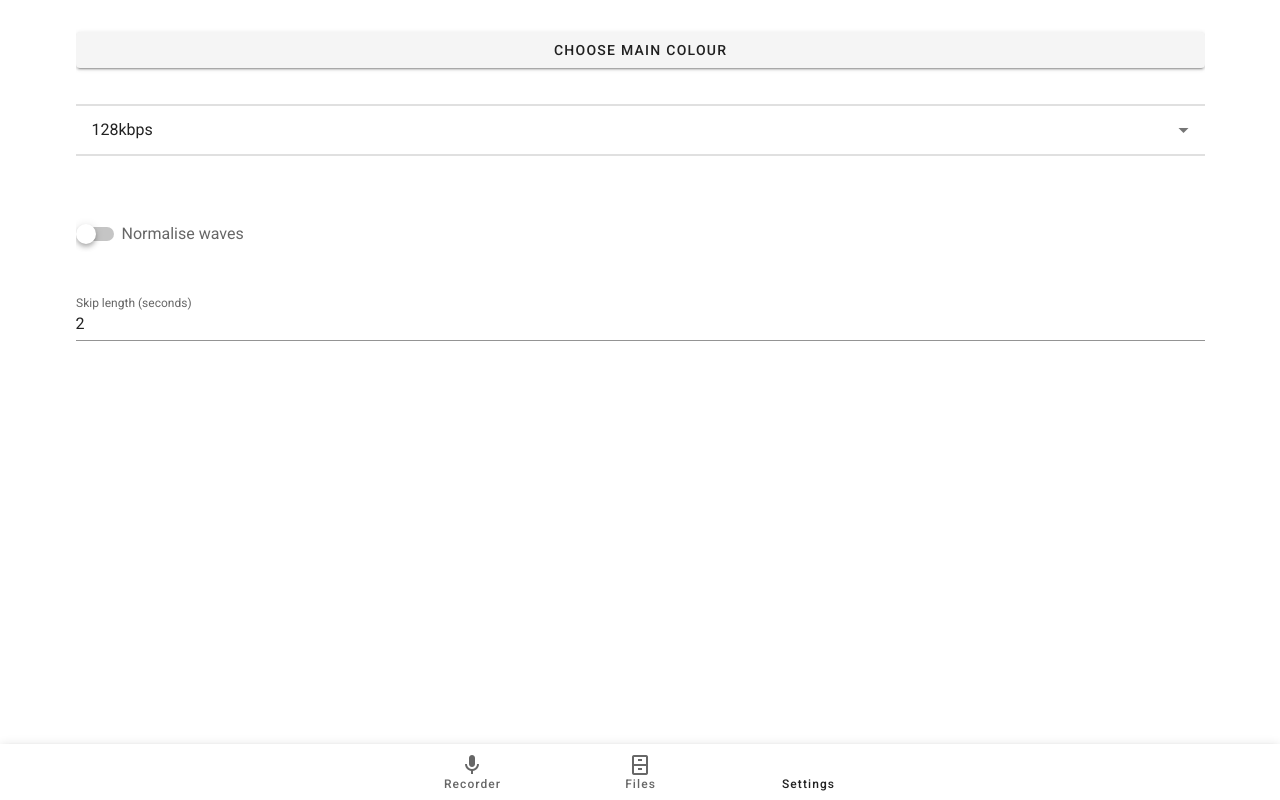
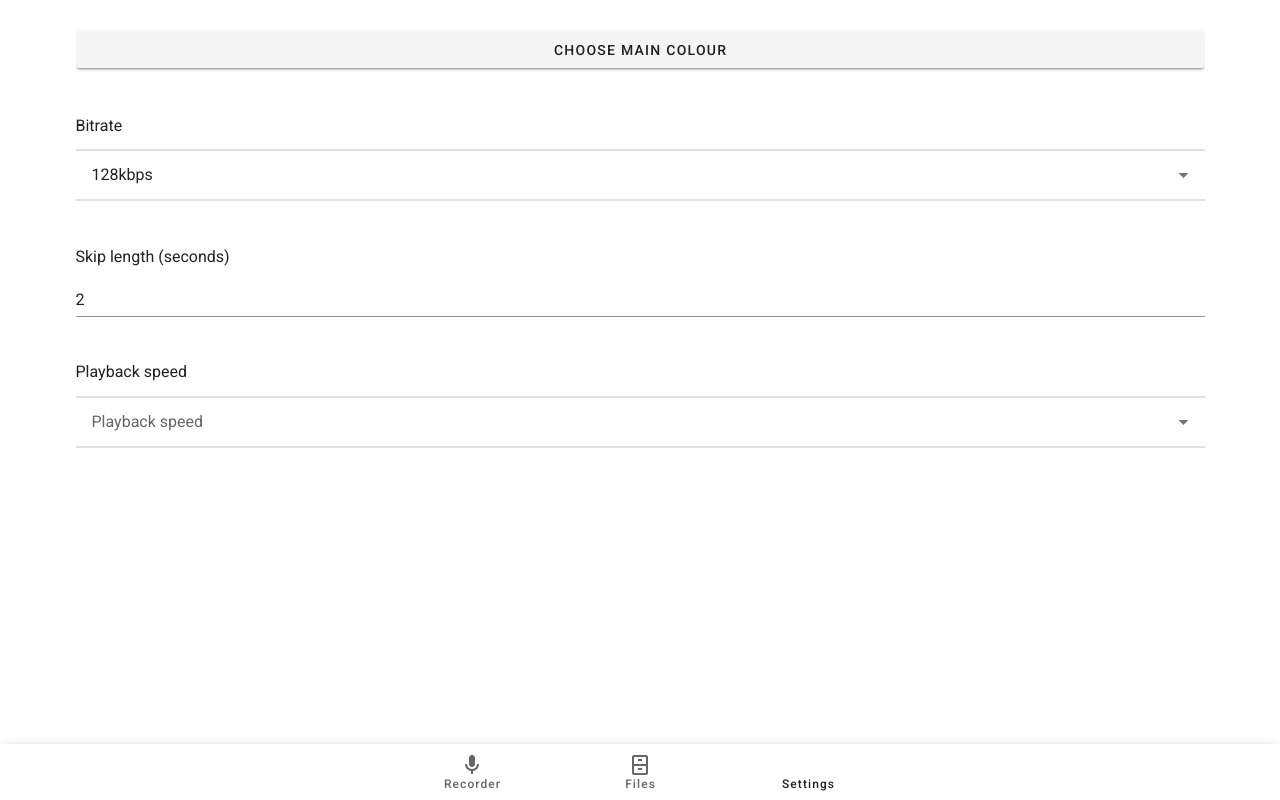
Before and after one commit to carrejoe3/Sample-Me, a Vue app in the folder sampleme/: page /#/settings in a window 1280 px wide. Built offline with nearby package versions, Linux system fonts and the light colour scheme.

Commit message:
added labels to options list/ added audio rate to options page

```diff
--- a/sampleme/src/components/Files.vue
+++ b/sampleme/src/components/Files.vue
@@ -107,6 +107,9 @@ export default {
     },
     skipLength () {
       return this.$store.state.skipLength
+    },
+    audioRate () {
+      return this.$store.state.audioRate
     }
   },
   methods: {
@@ -144,12 +147,12 @@ export default {
         barHeight: 20,
         barRadius: 3,
         hideScrollbar: true,
-        audioRate: 1,
         barWidth: 1,
         interact: true,
         skipLength: this.skipLength,
         responsive: true,
-        normalise: this.normalise
+        normalise: this.normalise,
+        audioRate: this.audioRate
       })
 
       this.waveSurfer.on('finish', () => {
--- a/sampleme/src/store/index.js
+++ b/sampleme/src/store/index.js
@@ -14,7 +14,8 @@ export default new Vuex.Store({
     selectedColour: 'red',
     normalise: false,
     bitRate: 128000,
-    skipLength: 2
+    skipLength: 2,
+    audioRate: 1.2
   },
   mutations: {
     addFile (state, newFile) {
@@ -34,6 +35,9 @@ export default new Vuex.Store({
     },
     updateSkipLength (state, length) {
       state.skipLength = Math.ceil(length)
+    },
+    updateAudioRate (state, audioRate) {
+      state.audioRate = audioRate
     }
   },
   getters: {
--- a/sampleme/src/views/Settingspage.vue
+++ b/sampleme/src/views/Settingspage.vue
@@ -2,24 +2,32 @@
   <v-container>
     <v-list>
       <v-list-item-group>
-        <v-list-item>
+        <v-list-item class="mb-6">
           <v-list-item-content>
             <v-btn @click="colourPickerPopup = true">Choose main colour</v-btn>
           </v-list-item-content>
         </v-list-item>
         <v-list-item>
           <v-list-item-content>
+            <v-list-item-title>Bitrate</v-list-item-title>
             <v-overflow-btn :items="bitRateOptions" :value="bitRateOptions.value" v-model="bitRate" label="Bitrate"></v-overflow-btn>
+          </v-list-item-content>
+        </v-list-item>
+        <!-- <v-list-item>
+          <v-list-item-content>
+            <v-switch v-model="normalise" label="Normalise waves"></v-switch>
+          </v-list-item-content>
+        </v-list-item> -->
+        <v-list-item>
+          <v-list-item-content>
+            <v-list-item-title>Skip length (seconds)</v-list-item-title>
+            <v-text-field v-model="skipLength" type="number"></v-text-field>
           </v-list-item-content>
         </v-list-item>
         <v-list-item>
           <v-list-item-content>
-            <v-switch v-model="normalise" label="Normalise waves"></v-switch>
-          </v-list-item-content>
-        </v-list-item>
-        <v-list-item>
-          <v-list-item-content>
-            <v-text-field v-model="skipLength" type="number" label="Skip length (seconds)"></v-text-field>
+            <v-list-item-title>Playback speed</v-list-item-title>
+            <v-overflow-btn :items="playbackRateOptions" :value="playbackRateOptions.value" v-model="playBackRate" label="Playback speed"></v-overflow-btn>
           </v-list-item-content>
         </v-list-item>
       </v-list-item-group>
@@ -59,6 +67,28 @@ export default {
         text: '320kpbs',
         value: 320000
       }
+    ],
+    playbackRateOptions: [
+      {
+        text: '0.5x',
+        value: 0.5
+      },
+      {
+        text: '0.75x',
+        value: 0.75
+      },
+      {
+        text: '1x',
+        value: 1
+      },
+      {
+        text: '1.25x',
+        value: 1.25
+      },
+      {
+        text: '1.5x',
+        value: 1.5
+      }
     ]
   }),
   computed: {
@@ -93,6 +123,14 @@ export default {
       set (length) {
         this.updateSkipLength(length)
       }
+    },
+    playBackRate: {
+      get () {
+        return this.$store.state.audioRate
+      },
+      set (audioRate) {
+        this.updateAudioRate(audioRate)
+      }
     }
   },
   methods: {
@@ -100,7 +138,8 @@ export default {
       'updateSelectedColour',
       'updateNormalise',
       'updateBitRate',
-      'updateSkipLength'
+      'updateSkipLength',
+      'updateAudioRate'
     ])
   }
 }
```
